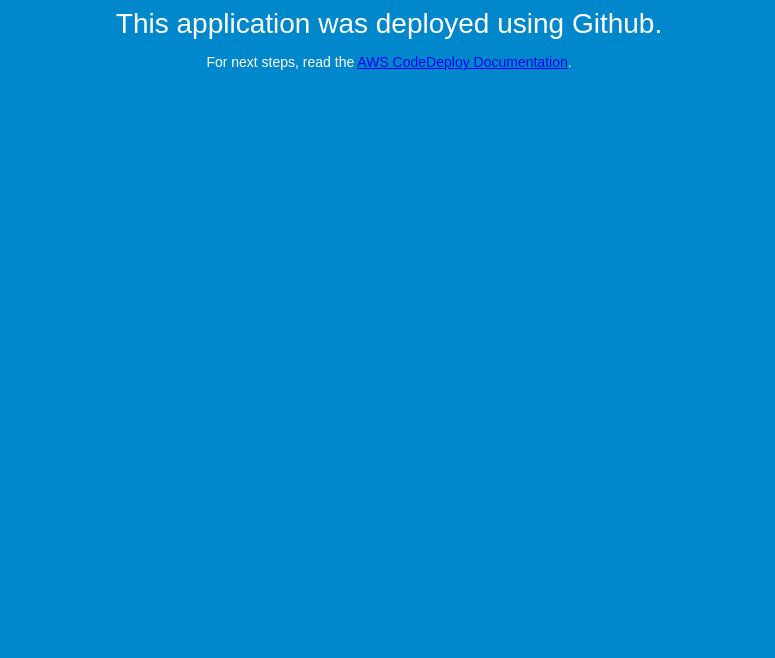
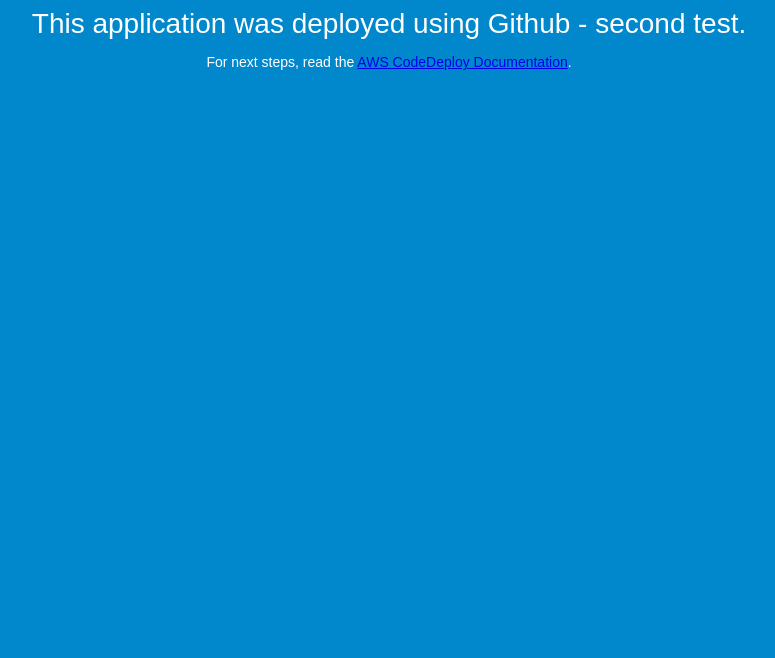
Before and after one commit to kjbeyers/testgit, a plain HTML site: page index.html in a window 1280 px wide. Shown: the part 142-800 px from the top of the page, without its empty margins (251-1026 px from the left). Drawn offline with Linux system fonts and the light colour scheme.

Commit message:
Git test 2

```diff
--- a/index.html
+++ b/index.html
@@ -27,7 +27,7 @@
 <body>
   <div align="center">
     <h1>Congratulations</h1>
-    <h2>This application was deployed using Github.</h2>
+    <h2>This application was deployed using Github - second test.</h2>
     <p>For next steps, read the <a href="http://aws.amazon.com/documentation/codedeploy">AWS CodeDeploy Documentation</a>.</p>
   </div>
 </body>
```
